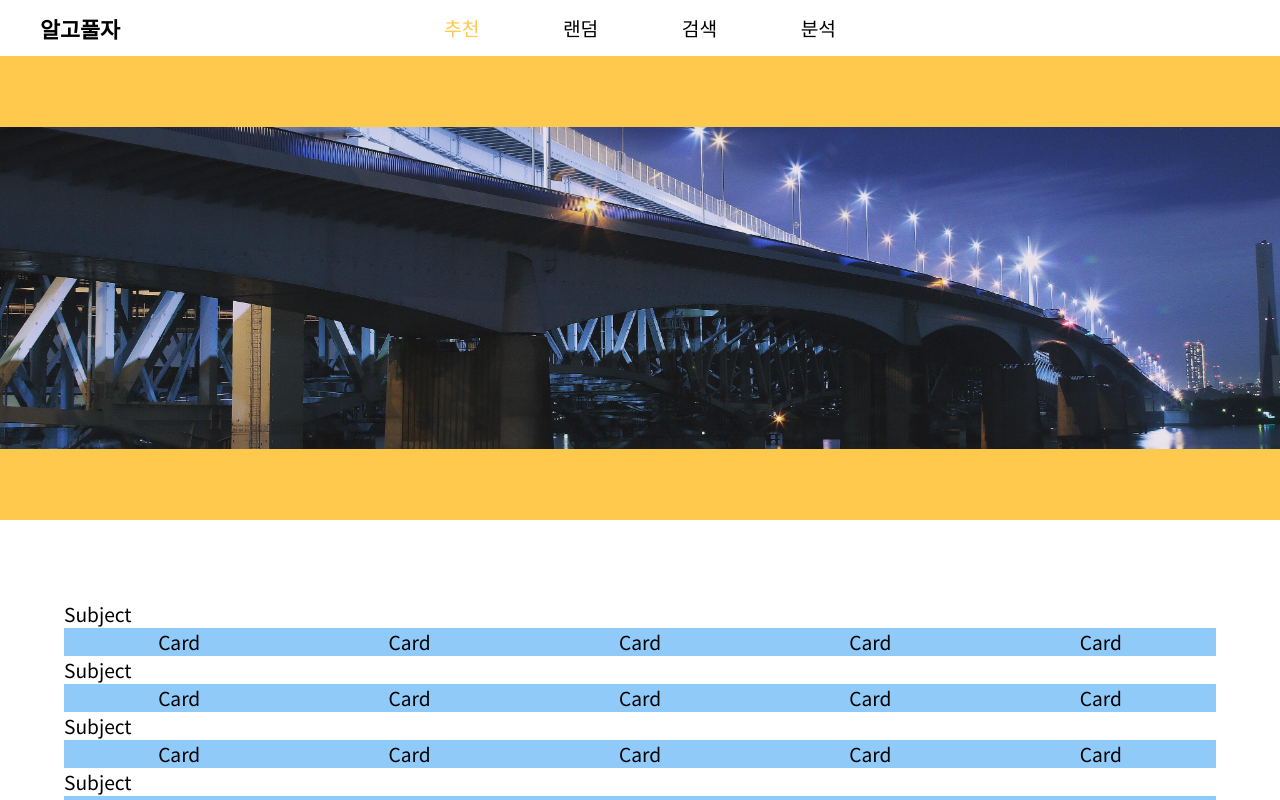
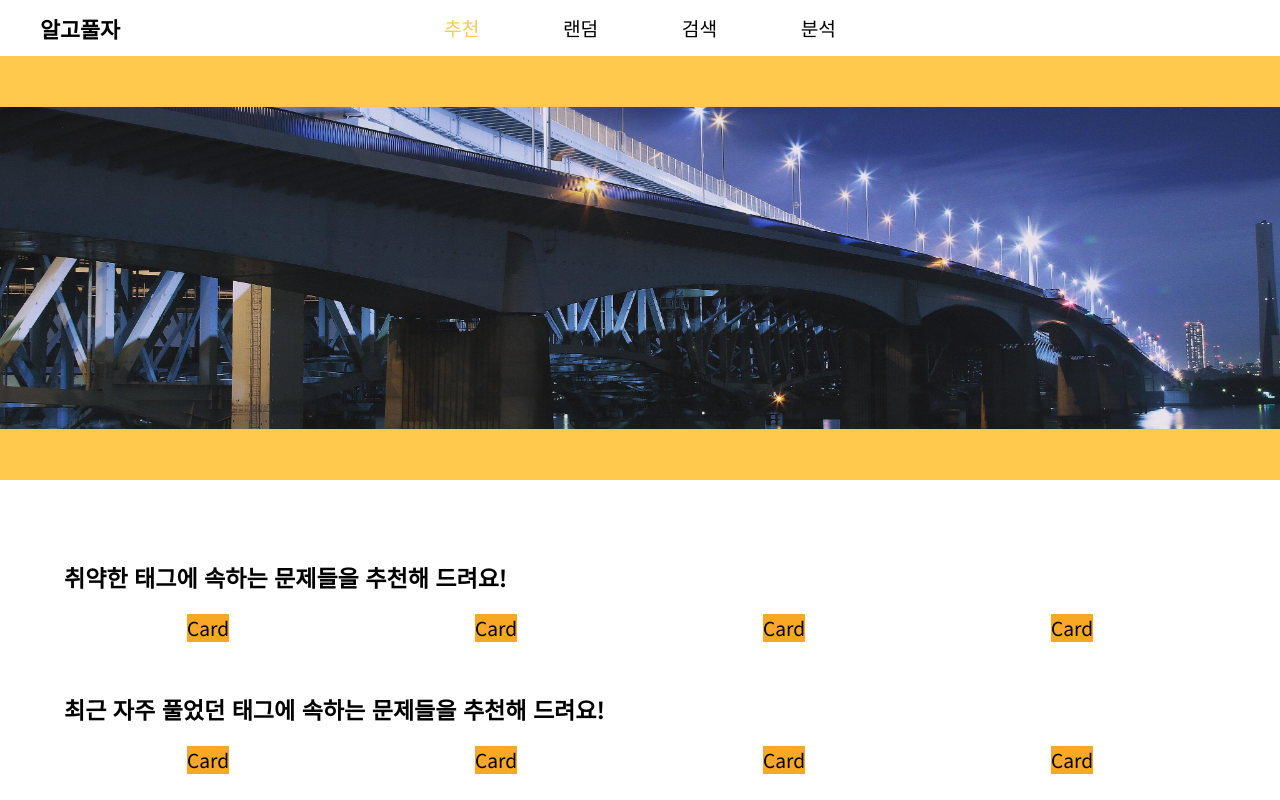
Before and after one commit to Algopulza/algopulza, a Next.js app in the folder frontend/: page /recommendation in a window 1280 px wide. Shown: the top 800 px of the page. Built offline with nearby package versions, Linux system fonts and the light colour scheme.

Commit message:
S06P31A408-147 Feat: Recommendation Page 구조화 조정

```diff
--- a/frontend/components/common/Card.tsx
+++ b/frontend/components/common/Card.tsx
@@ -1,7 +1,7 @@
 import styled from 'styled-components'
 
 const Container = styled.section`
-
+  background: #F9A825;
 `
 
 export default function Card() {
--- a/frontend/components/recommendation/Carousel.tsx
+++ b/frontend/components/recommendation/Carousel.tsx
@@ -13,7 +13,7 @@ const Container = styled.section`
   flex-direction: column;
   justify-content: center;
   margin-bottom: 80px;
-  height: 58vh;
+  height: 53vh;
   background: #FFC94D;
 `
 
--- a/frontend/components/recommendation/Subject.tsx
+++ b/frontend/components/recommendation/Subject.tsx
@@ -1,23 +1,31 @@
+import { Title } from '../../pages/recommendation'
 import SubjectTitle from './SubjectTitle'
 import Card from '../common/Card'
 import _ from 'lodash'
 import styled from 'styled-components'
 
 const Container = styled.section`
+  margin-bottom: 50px;
+`
+
+const Cards = styled.div`
   display: flex;
   justify-content: space-around;
-  background: #90caf9;
 `
 
-export default function Subject() {
-  const range = _.range(5)
+type TitleProps = {
+  title: Title
+}
+
+export default function Subject({ title }: TitleProps) {
+  const range = _.range(4)
 
   return (
-    <>
-    <SubjectTitle />
     <Container>
-      {range.map(index => <Card key={index} />)}
+      <SubjectTitle>{title.name}</SubjectTitle>
+      <Cards>
+        {range.map(index => <Card key={index} />)}
+      </Cards>
     </Container>
-    </>
   )
 }
--- a/frontend/components/recommendation/SubjectTitle.tsx
+++ b/frontend/components/recommendation/SubjectTitle.tsx
@@ -1,13 +1,18 @@
 import styled from 'styled-components'
 
 const Container = styled.section`
+  margin-bottom: 20px;
 
+  font-size: 1.8vw;
+  font-weight: 700;
 `
 
-export default function SubjectTitle() {
+type TitleProps = {
+  children: String
+}
+
+export default function SubjectTitle({children}: TitleProps) {
   return (
-    <Container>
-      Subject
-    </Container>
+    <Container>{children}</Container>
   )
 }
--- a/frontend/pages/recommendation/index.tsx
+++ b/frontend/pages/recommendation/index.tsx
@@ -2,22 +2,27 @@ import { ReactElement } from 'react'
 import Layout from '../../components/common/Layout'
 import Carousel from '../../components/recommendation/Carousel'
 import Subject from '../../components/recommendation/Subject'
-import _ from 'lodash'
 import styled from 'styled-components'
 
 const Container = styled.section`
   padding: 0vw 5vw;
 `
 
+export type Title = { name: string }
+const titles = [
+  { name: '취약한 태그에 속하는 문제들을 추천해 드려요!' },
+  { name: '최근 자주 풀었던 태그에 속하는 문제들을 추천해 드려요!' },
+  { name: '코딩 테스트에 자주 출제되는 태그에 속하는 문제들을 추천해 드려요!' },
+  { name: '비슷한 실력의 다른 유저들이 많이 푼 문제들을 추천해 드려요!' },
+]
+
 export default function Recommendation() {
-  const range = _.range(4)
-
   return (
     <>
       <Carousel />
 
       <Container>
-        {range.map(index => <Subject key={index} />)}
+        {titles.map(title => <Subject key={title.name} title={title} />)}
       </Container>
     </>
   )
```
